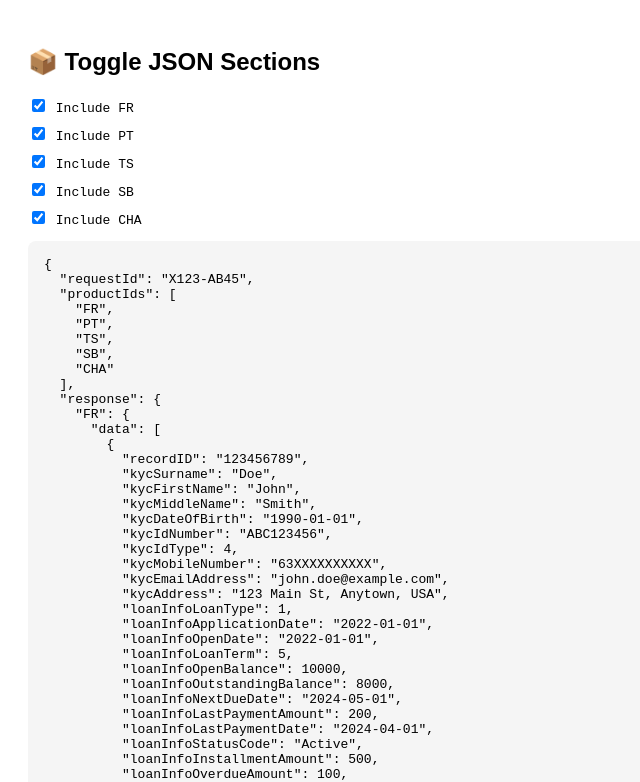
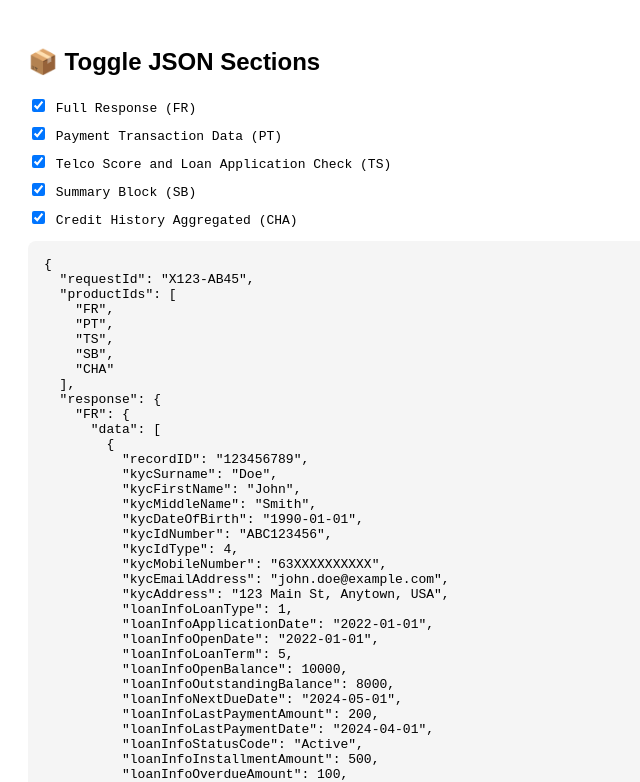
Before and after one commit to dimohh/json, a plain HTML site: page index.html in a window 1280 px wide. Shown: the top 782 px of the page, without its empty margins (0-640 px from the left). Drawn offline with Linux system fonts and the light colour scheme.

Commit message:
Update index.html

```diff
--- a/index.html
+++ b/index.html
@@ -28,11 +28,11 @@
   <h2>📦 Toggle JSON Sections</h2>
 
   <div class="checkbox-group">
-    <label><input type="checkbox" id="FR" checked> Include FR</label>
-    <label><input type="checkbox" id="PT" checked> Include PT</label>
-    <label><input type="checkbox" id="TS" checked> Include TS</label>
-    <label><input type="checkbox" id="SB" checked> Include SB</label>
-    <label><input type="checkbox" id="CHA" checked> Include CHA</label>
+    <label><input type="checkbox" id="FR" checked> Full Response (FR)</label>
+    <label><input type="checkbox" id="PT" checked> Payment Transaction Data (PT)</label>
+    <label><input type="checkbox" id="TS" checked> Telco Score and Loan Application Check (TS)</label>
+    <label><input type="checkbox" id="SB" checked> Summary Block (SB)</label>
+    <label><input type="checkbox" id="CHA" checked> Credit History Aggregated (CHA)</label>
   </div>
 
   <pre id="output"></pre>
```
